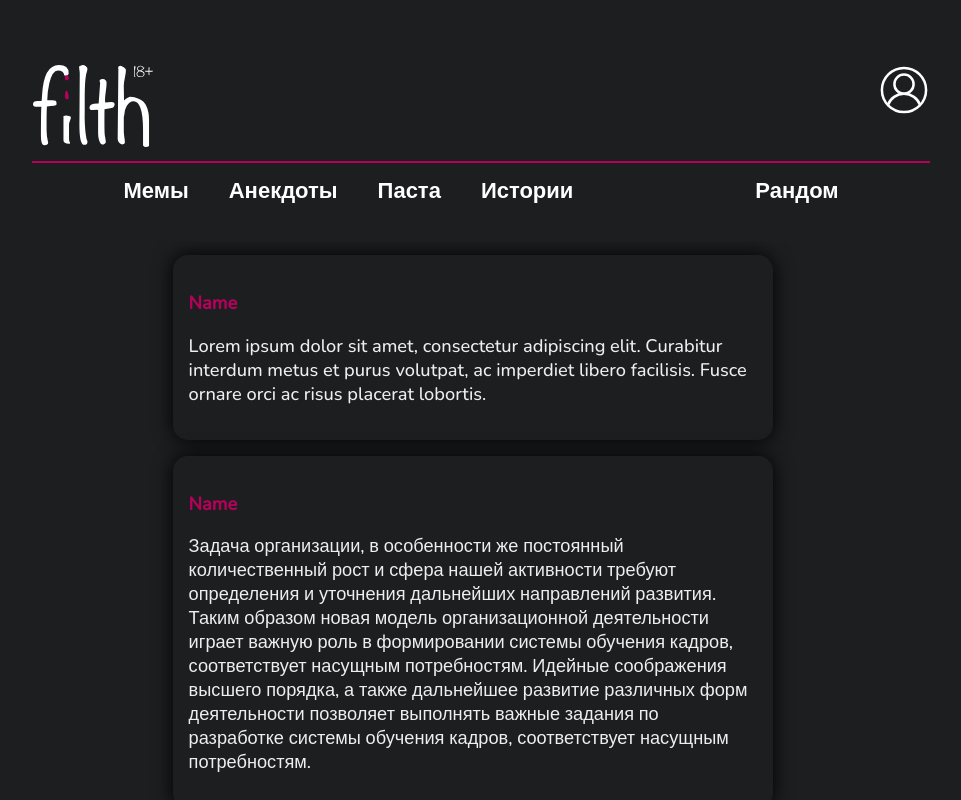
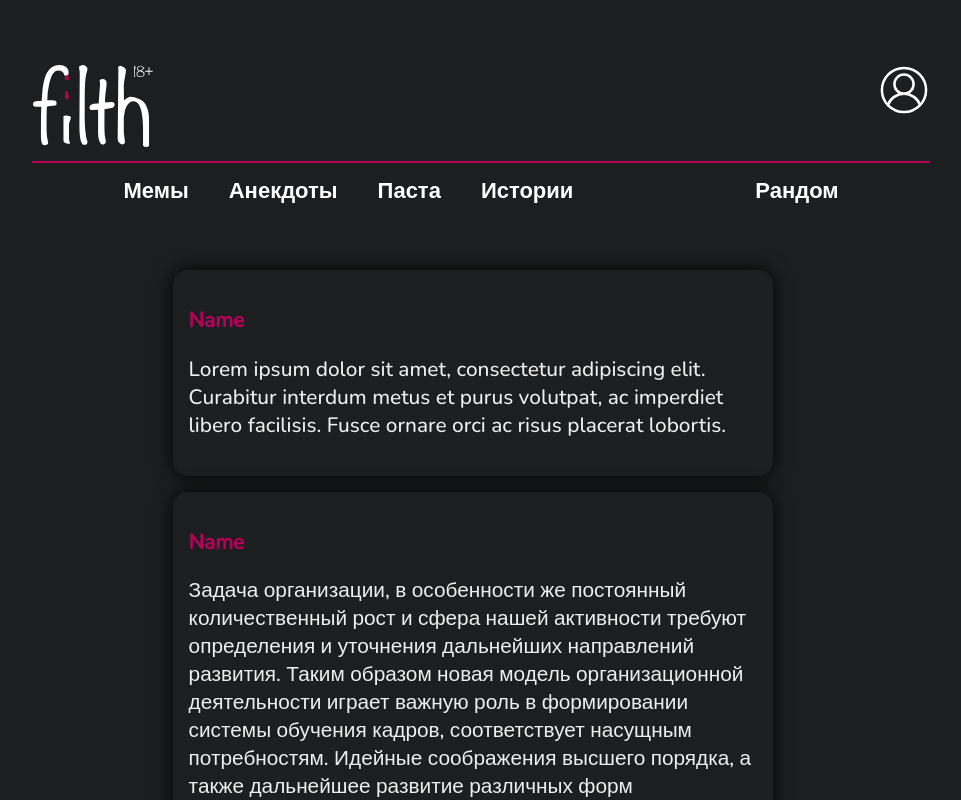
Before and after one commit to Anekdoteam/Filth-frontend, a React (Create React App) app: page / in a window 1280 px wide. Shown: the top 800 px of the page, without its empty margins (167-1128 px from the left). Built offline with nearby package versions, Linux system fonts and the light colour scheme; no server answers.

Commit message:
feat: add api-connect to main component

```diff
--- a/src/App.css
+++ b/src/App.css
@@ -49,15 +49,9 @@
 }*/
 
 .content {
-    display: grid;
-    grid-template-rows: 7% 93%;
-    grid-template-areas:
-        " h"
-        " m";
+
 }
 
 .main {
-    grid-area: m;
-    margin-top: 4rem;
-    font-size: 14px;
+    margin-top: 270px;
 }
--- a/src/App.js
+++ b/src/App.js
@@ -1,4 +1,4 @@
-import React from 'react';
+import React, {Component} from 'react';
 import './App.css';
 import {BrowserRouter} from "react-router-dom";
 import Header from "./Component/Header/Header";
@@ -13,8 +13,23 @@ import Block from "./Component/Main/block/Block";
  * #1D1E1F – приятный чёрный
  */
 
+class App extends Component {
 
-function App() {
+	constructor(props){
+		super(props);
+		this.state = { apiResponse: "" };
+	}
+
+	callAPI(){
+		fetch("http://localhost:9000/testAPI")
+			.then(res => res.text())
+			.then(res => this.setState({ apiResponse: res }));
+	}
+
+	componentWillMount(){
+		this.callAPI();
+	}
+	render(){
 		return (
 			<BrowserRouter>
 				<div className={'content'}>
@@ -24,11 +39,17 @@ function App() {
 						<Block title={'Name'} content={'Задача организации, в особенности же постоянный количественный рост и сфера нашей активности требуют определения и уточнения дальнейших направлений развития. Таким образом новая модель организационной деятельности играет важную роль в формировании системы обучения кадров, соответствует насущным потребностям. Идейные соображения высшего порядка, а также дальнейшее развитие различных форм деятельности позволяет выполнять важные задания по разработке системы обучения кадров, соответствует насущным потребностям.'}/>
 						<Block title={'Name'} content={'Lorem ipsum dolor sit amet, consectetur adipiscing elit. Curabitur interdum metus et purus volutpat, ac imperdiet libero facilisis. Fusce ornare orci ac risus placerat lobortis. Aliquam euismod ante vel aliquet porta. In tincidunt, neque a tincidunt ultricies, lacus ipsum convallis felis, nec blandit magna erat at velit. Nulla sagittis purus euismod ornare hendrerit. Sed pretium augue at quam aliquam molestie. Pellentesque pretium neque ante, sollicitudin fringilla ante pretium ullamcorper. Nulla sed felis justo. Mauris mollis eu dui a viverra. Nunc faucibus eget neque at accumsan. Sed tristique neque sit amet nisi porta, iaculis pretium metus auctor. Quisque dapibus tortor at malesuada blandit. Duis maximus, augue et vestibulum convallis, neque risus condimentum nisl, at interdum mi neque mattis libero. Nam dapibus rutrum mauris, at viverra dolor feugiat non. Vivamus ac aliquam sapien.'}/>
 						<Block title={'Name'} content={'Lorem ipsum dolor sit amet, consectetur adipiscing elit. Curabitur interdum metus et purus volutpat, ac imperdiet libero facilisis. Fusce ornare orci ac risus placerat lobortis. Aliquam euismod ante vel aliquet porta. In tincidunt, neque a tincidunt ultricies, lacus ipsum convallis felis, nec blandit magna erat at velit. Nulla sagittis purus euismod ornare hendrerit. Sed pretium augue at quam aliquam molestie. Pellentesque pretium neque ante, sollicitudin fringilla ante pretium ullamcorper. Nulla sed felis justo. Mauris mollis eu dui a viverra. Nunc faucibus eget neque at accumsan. Sed tristique neque sit amet nisi porta, iaculis pretium metus auctor. Quisque dapibus tortor at malesuada blandit. Duis maximus, augue et vestibulum convallis, neque risus condimentum nisl, at interdum mi neque mattis libero. Nam dapibus rutrum mauris, at viverra dolor feugiat non. Vivamus ac aliquam sapien.'}/>
+						<Block content={this.state.apiResponse}>
+							{/*<div>
+								<p className="App-intro">{this.state.apiResponse}</p>
+							</div>*/}
+						</Block>
 					</div>
 
 				</div>
 			</BrowserRouter>
 		);
 	}
+}
 
 export default App;
--- a/src/Component/Header/Header.module.css
+++ b/src/Component/Header/Header.module.css
@@ -4,13 +4,12 @@
 }
 
 header{
-    grid-area: h;
     height: 22%;
-    position: fixed; /* Set the navbar to fixed position */
-    top: 0; /* Position the navbar at the top of the page */
-    width: 100%; /* Full width */
+    position: fixed;
+    top: 0;
+    width: 100%;
     background-color: #1D1E1F;
-    margin-top: 0;
+    /*margin-top: 65px;*/
     padding-top: 65px;
 }
 
--- a/src/Component/Header/NavBar/NavBar.module.css
+++ b/src/Component/Header/NavBar/NavBar.module.css
@@ -16,7 +16,6 @@
     text-decoration: none;
     margin: 5px 20px;
     float: left;
-
 }
 
 .item a.active{
```
Lines whose indentation alone changed are shown as unchanged.
